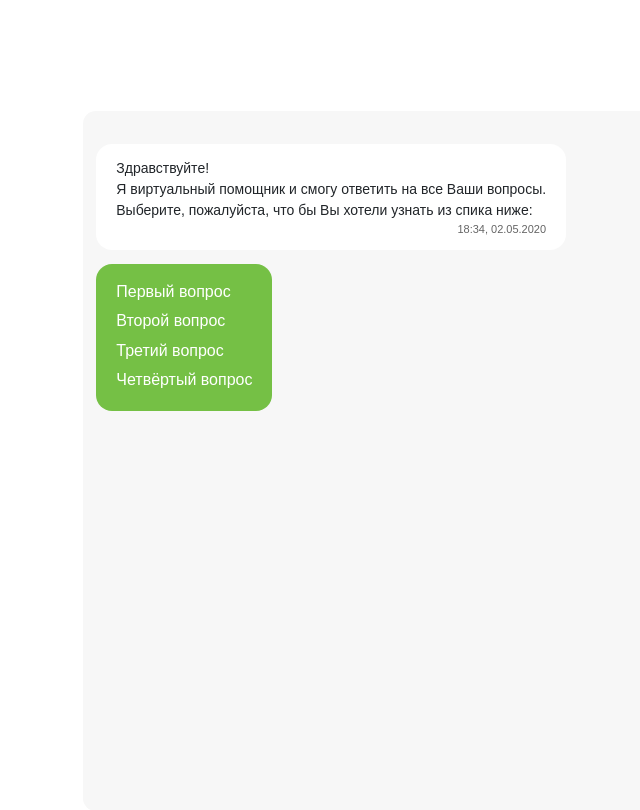
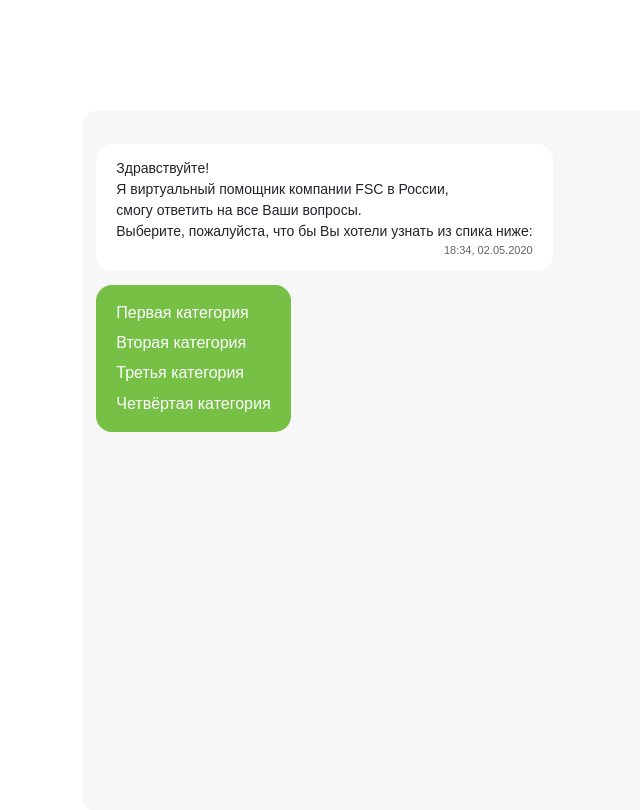
Before and after one commit to mmarvakh/PAPolytech, a PHP site: page / in a window 1280 px wide. Shown: the part 187-997 px from the top of the page, without its empty margins (224-864 px from the left). Run offline with PHP 8.4, Linux system fonts and the light colour scheme; some libraries are stand-ins or nearby versions.

Commit message:
Налажено появление блоков в программе

```diff
--- a/css/style.css
+++ b/css/style.css
@@ -263,11 +263,11 @@ footer {
     margin-bottom: 0;
 }
 
-.bot-message-questions {
+.bot-message-green {
     display: block;
     background-color: #75c045;
     border-radius: 1rem;
-    padding: 2% 3% 0.1% 3%;
+    padding: 2% 3%;
     font-size: 14px;
     width: max-content;
     margin-top: 2%;
@@ -275,15 +275,17 @@ footer {
     position: relative;
     list-style: none;
     color: #fff;
-    font-size: 16px
+    font-size: 16px;
+    margin-bottom: 3%;
 }
 
 .answer {
     padding-bottom: 3% !important;
 }
 
-.bot-message-questions ul {
+.bot-message-green ul {
     list-style: none;
+    margin-bottom: 0
 }
 
 .li-question {
--- a/index.html
+++ b/index.html
@@ -117,15 +117,15 @@
     <main class="container">
         <section class="bot-container">
             <div class="bot-message">
-                <p class="message">Здравствуйте!<br> Я виртуальный помощник и смогу ответить на все Ваши вопросы.<br> Выберите, пожалуйста, что бы Вы хотели узнать из спика ниже:</p>
+                <p class="message">Здравствуйте!<br> Я виртуальный помощник компании FSC в России,<br>смогу ответить на все Ваши вопросы.<br> Выберите, пожалуйста, что бы Вы хотели узнать из спика ниже:</p>
                 <p class="date-of-message">18:34, 02.05.2020</p>
             </div>
-            <div class="bot-message-questions">
+            <div class="bot-message-green">
                 <ul>
-                    <li class="li-question question-first" id="1">Первый вопрос</li>
-                    <li class="li-question question-second" id="2">Второй вопрос</li>
-                    <li class="li-question question-third" id="3">Третий вопрос</li>
-                    <li class="li-question question-fourth" id="4">Четвёртый вопрос</li>
+                    <li class="li-question question-first" id="0">Первая категория</li>
+                    <li class="li-question question-second" id="1">Вторая категория</li>
+                    <li class="li-question question-third" id="2">Третья категория</li>
+                    <li class="li-question question-fourth" id="3">Четвёртая категория</li>
                 </ul>
             </div>
             <!--
@@ -133,7 +133,7 @@
                 <p class="message"></p>
             </div>
 
-            <div class="bot-message-questions answer-first">
+            <div class="bot-message-category category">
                 <p>Ответ на первый вопрос</p>
             </div>
             -->
--- a/js/index.js
+++ b/js/index.js
@@ -1,73 +1,96 @@
 
 const questionList = document.querySelectorAll(".li-question"),
-      questionBlock = document.querySelector(".bot-message-questions"),
       botContainer = document.querySelector(".bot-container"),
       userAnswer = document.createElement("div"),
       userMessage = document.createElement("p"),
       botAnswer = document.createElement("div"),
-      botMessage = document.createElement("p");
+      botMessage = document.createElement("p"),
+      answersInCategories = document.createElement("ul");
 
-const answerFirst = "Ответ на первый вопрос бла-бла-бла",
-      answerSecond = "Ответ на второй вопрос бла-бла-бла",
-      answerThird = "Ответ на третий вопрос бла-бла-бла",
-      answerFourth = "Ответ на четвёртый вопрос бла-бла-бла";
+userMessage.classList.add("message");
+userAnswer.classList.add("user-answer");
+answersInCategories.classList.add("bot-message-green")
+
+const categoryFirst = {
+    questionFirst: "Первый вопрос категории 1",
+    questionSecond: "Второй вопрос категории 1",
+    questionThird: "Третий вопрос категории 1",
+    questionFourth: "Четвёртый вопрос категории 1",
+}
+
+const categorySecond = {
+    questionFirst: "Первый вопрос категории 2",
+    questionSecond: "Второй вопрос категории 2",
+    questionThird: "Третий вопрос категории 2",
+    questionFourth: "Четвёртый вопрос категории 2",
+}
+
+const categoryThird = {
+    questionFirst: "Первый вопрос категории 3",
+    questionSecond: "Второй вопрос категории 3",
+    questionThird: "Третий вопрос категории 3",
+    questionFourth: "Четвёртый вопрос категории 3",
+}
+
+const categoryFourth = {
+    questionFirst: "Первый вопрос категории 4",
+    questionSecond: "Второй вопрос категории 4",
+    questionThird: "Третий вопрос категории 4",
+    questionFourth: "Четвёртый вопрос категории 4",
+}
+
+const arrayOfCategories = [categoryFirst, categorySecond, categoryThird, categoryFourth]
+
+Object.keys(categoryFirst).length
 
 questionList.forEach((elem) => {
 
     elem.addEventListener("click", () => {
-        userMessage.classList.add("message");
-        userAnswer.appendChild(userMessage);
 
-        userAnswer.classList.add("user-answer")
-        botContainer.appendChild(userAnswer);
+        let cloneOfUserAnswer = userAnswer.cloneNode(true),
+            cloneOfUserMessage = userMessage.cloneNode(true);
 
-        userMessage.textContent = elem.textContent;
+        cloneOfUserAnswer.appendChild(cloneOfUserMessage);
 
-        if (elem.classList.contains("question-first")) {
-            console.log(1);
-            botMessage.classList.add("message");
-            botMessage.classList.add("answer")
-            botAnswer.appendChild(botMessage);
+        botContainer.appendChild(cloneOfUserAnswer);
 
-            botAnswer.classList.add("bot-message-questions");
-            botContainer.appendChild(botAnswer);
+        cloneOfUserMessage.textContent = elem.textContent;
 
-            botMessage.textContent = answerFirst;
-        }
+        arrayOfCategories.forEach((element) => {
 
-        if (elem.classList.contains("question-second")) {
-            botMessage.classList.add("message");
-            botMessage.classList.add("answer")
-            botAnswer.appendChild(botMessage);
+            if (arrayOfCategories.indexOf(element) == elem.id) {
 
-            botAnswer.classList.add("bot-message-questions");
-            botContainer.appendChild(botAnswer);
+                let cloneOfAnswers = answersInCategories.cloneNode(true);
 
-            botMessage.textContent = answerSecond;
-        }
+                for (key in element) {
+                    let li = document.createElement("li");
 
-        if (elem.classList.contains("question-third")) {
-            botMessage.classList.add("message");
-            botMessage.classList.add("answer")
-            botAnswer.appendChild(botMessage);
+                    li.classList.add("li-question");
 
-            botAnswer.classList.add("bot-message-questions");
-            botContainer.appendChild(botAnswer);
+                    li.textContent = element[key];
 
-            botMessage.textContent = answerThird;
-        }
+                    cloneOfAnswers.appendChild(li);
+                }
 
-        if (elem.classList.contains("question-fourth")) {
-            botMessage.classList.add("message");
-            botMessage.classList.add("answer")
-            botAnswer.appendChild(botMessage);
+                botContainer.appendChild(cloneOfAnswers)
 
-            botAnswer.classList.add("bot-message-questions");
-            botContainer.appendChild(botAnswer);
+            }
 
-            botMessage.textContent = answerFourth;
-        }
+        })
+
+
 
     })
 
 });
+
+/*if (elem.classList.contains("question-first")) {
+    botMessage.classList.add("message");
+    botMessage.classList.add("answer")
+    botAnswer.appendChild(botMessage);
+
+    botAnswer.classList.add("bot-message-green");
+    botContainer.appendChild(botAnswer);
+
+    botMessage.textContent = answerFirst;
+}*/
```
